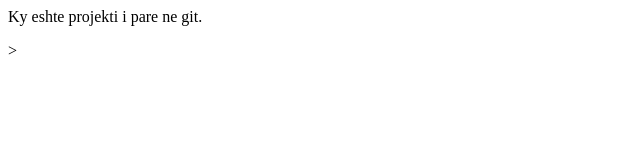
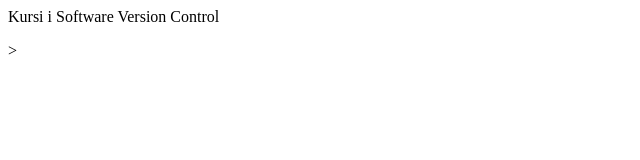
Before and after one commit to ShqypiRomina/BSVC, a plain HTML site: page index.html in a window 1280 px wide. Shown: the full height of the page, 0-640 px from the left. Drawn offline with Linux system fonts and the light colour scheme.

Commit message:
Ndryshimi i dyte

```diff
--- a/index.html
+++ b/index.html
@@ -1,11 +1,11 @@
 </!DOCTYPE html>
 <html>
 <head>
-	<title>Index</title>
+	<title>Ndryshim 2</title>
 </head>
 <body>
 
-<p>Ky eshte projekti i pare ne git.</p>
+<p>Kursi i Software Version Control</p>
 
 </body>
 </html>>
```
